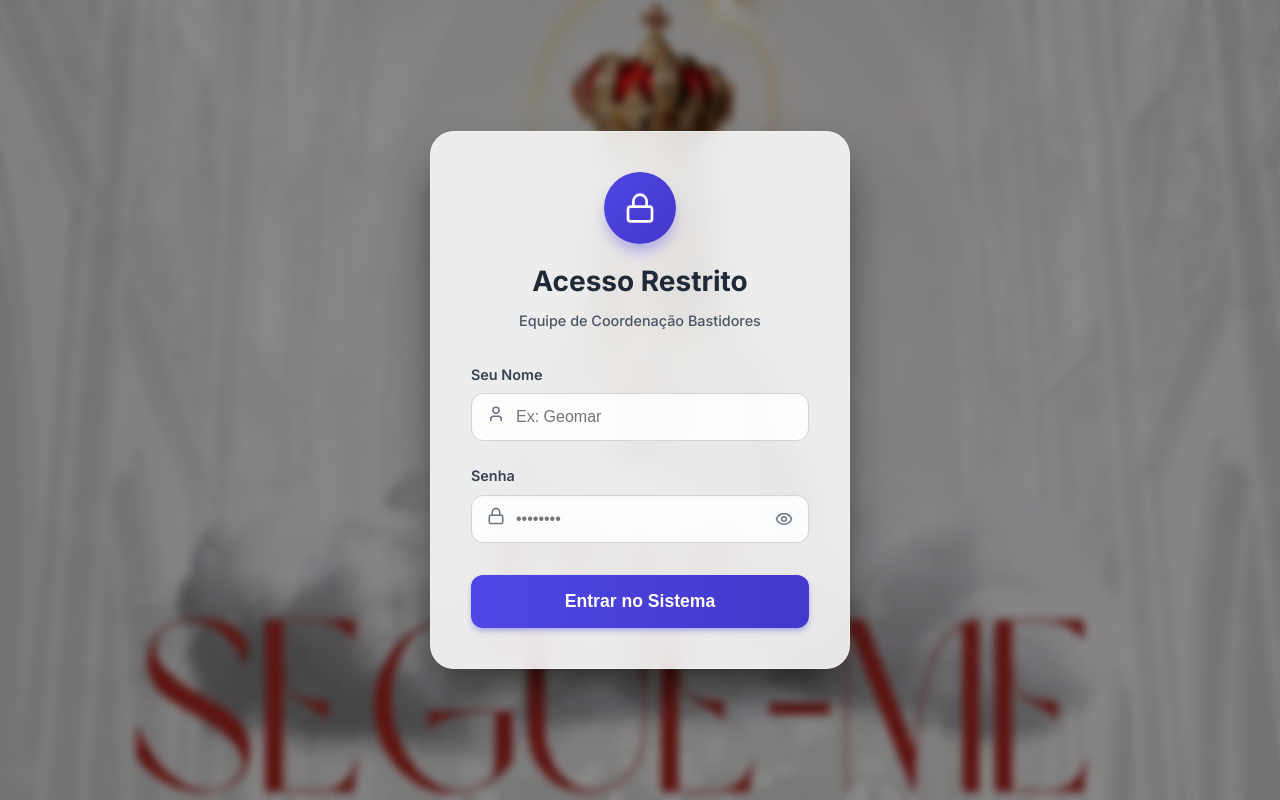
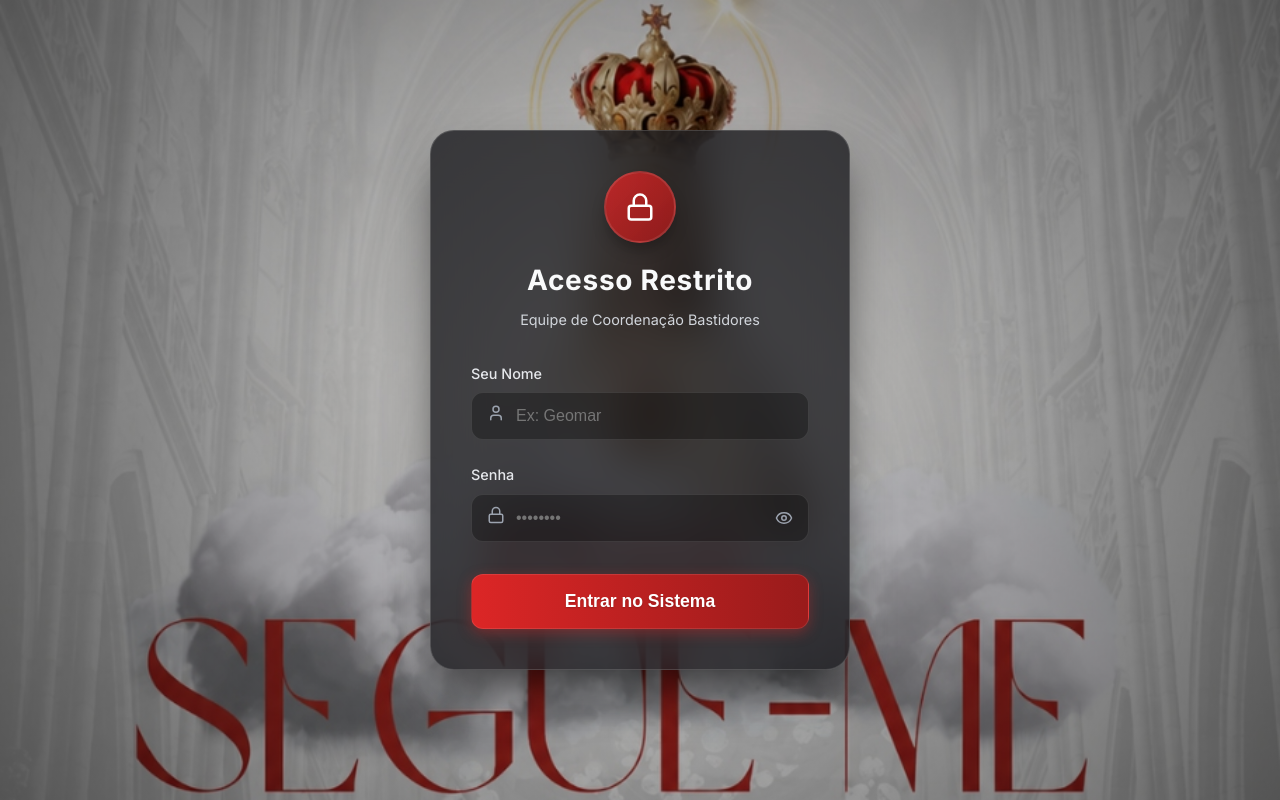
Before and after one commit to geommmar-cpu/bastidores, a React (Vite) app: page / in a window 1280 px wide. Built offline with nearby package versions, Linux system fonts and the light colour scheme; no server answers; the database is empty.

Commit message:
style: mudar card de login para dark glassmorphism com detalhes vermelhos para combinar com o poster

```diff
--- a/src/components/Login.jsx
+++ b/src/components/Login.jsx
@@ -45,13 +45,11 @@ const Login = ({ onLogin, coordinators = [] }) => {
       padding: '1rem',
       position: 'relative'
     }}>
-      {/* Overlay Escuro para destacar o card */}
+      {/* Dark gradient overlay to ensure the poster looks good and the card pops */}
       <div style={{
         position: 'absolute',
         top: 0, left: 0, right: 0, bottom: 0,
-        backgroundColor: 'rgba(0, 0, 0, 0.45)',
-        backdropFilter: 'blur(4px)',
-        WebkitBackdropFilter: 'blur(4px)'
+        background: 'radial-gradient(circle, rgba(0,0,0,0.1) 0%, rgba(0,0,0,0.6) 100%)',
       }}></div>
 
       <div style={{
@@ -61,30 +59,31 @@ const Login = ({ onLogin, coordinators = [] }) => {
         padding: '2.5rem',
         borderRadius: '1.5rem',
         boxShadow: '0 25px 50px -12px rgba(0, 0, 0, 0.75)',
-        border: '1px solid rgba(255, 255, 255, 0.3)',
-        backgroundColor: 'rgba(255, 255, 255, 0.85)',
-        backdropFilter: 'blur(16px)',
-        WebkitBackdropFilter: 'blur(16px)',
+        border: '1px solid rgba(255, 255, 255, 0.15)',
+        backgroundColor: 'rgba(20, 20, 25, 0.75)',
+        backdropFilter: 'blur(24px)',
+        WebkitBackdropFilter: 'blur(24px)',
       }}>
 
         <div style={{ textAlign: 'center', marginBottom: '2rem' }}>
           <div style={{
             width: '72px',
             height: '72px',
-            background: 'linear-gradient(135deg, var(--primary) 0%, var(--primary-hover) 100%)',
+            background: 'linear-gradient(135deg, rgba(220, 38, 38, 0.8) 0%, rgba(153, 27, 27, 0.9) 100%)',
             borderRadius: '50%',
             display: 'flex',
             alignItems: 'center',
             justifyContent: 'center',
             margin: '0 auto 1rem auto',
-            boxShadow: '0 10px 15px -3px rgba(79, 70, 229, 0.4)'
+            boxShadow: '0 10px 15px -3px rgba(0, 0, 0, 0.3)',
+            border: '2px solid rgba(255,255,255,0.1)'
           }}>
-            <Lock size={32} color="white" />
+            <Lock size={30} color="white" />
           </div>
-          <h2 style={{ fontSize: '1.75rem', fontWeight: '800', margin: '0', color: '#1F2937' }}>
+          <h2 style={{ fontSize: '1.75rem', fontWeight: '800', margin: '0', color: '#F9FAFB', letterSpacing: '0.025em' }}>
             Acesso Restrito
           </h2>
-          <p style={{ fontSize: '0.9rem', color: '#4B5563', margin: '0.5rem 0 0 0', fontWeight: '500' }}>
+          <p style={{ fontSize: '0.9rem', color: '#D1D5DB', margin: '0.5rem 0 0 0', fontWeight: '400' }}>
             Equipe de Coordenação Bastidores
           </p>
         </div>
@@ -92,11 +91,11 @@ const Login = ({ onLogin, coordinators = [] }) => {
         <form onSubmit={handleSubmit} style={{ display: 'flex', flexDirection: 'column', gap: '1.5rem' }}>
 
           <div>
-            <label style={{ display: 'block', fontWeight: '600', marginBottom: '0.5rem', color: '#374151', fontSize: '0.9rem' }}>
+            <label style={{ display: 'block', fontWeight: '500', marginBottom: '0.5rem', color: '#E5E7EB', fontSize: '0.9rem' }}>
               Seu Nome
             </label>
             <div style={{ position: 'relative' }}>
-              <div style={{ position: 'absolute', top: '50%', left: '1rem', transform: 'translateY(-50%)', color: '#6B7280' }}>
+              <div style={{ position: 'absolute', top: '50%', left: '1rem', transform: 'translateY(-50%)', color: '#9CA3AF' }}>
                 <User size={18} />
               </div>
               <input
@@ -109,25 +108,25 @@ const Login = ({ onLogin, coordinators = [] }) => {
                   width: '100%',
                   padding: '0.875rem 1rem 0.875rem 2.75rem',
                   borderRadius: '0.75rem',
-                  border: '1px solid #D1D5DB',
-                  backgroundColor: 'rgba(255, 255, 255, 0.9)',
+                  border: '1px solid rgba(255,255,255,0.1)',
+                  backgroundColor: 'rgba(0, 0, 0, 0.3)',
+                  color: 'white',
                   fontSize: '1rem',
                   outline: 'none',
-                  transition: 'all 0.2s',
-                  boxShadow: 'inset 0 2px 4px 0 rgba(0, 0, 0, 0.02)'
+                  transition: 'all 0.3s',
                 }}
-                onFocus={(e) => { e.target.style.borderColor = 'var(--primary)'; e.target.style.boxShadow = '0 0 0 3px rgba(79,70,229,0.2)'; }}
-                onBlur={(e) => { e.target.style.borderColor = '#D1D5DB'; e.target.style.boxShadow = 'inset 0 2px 4px 0 rgba(0, 0, 0, 0.02)'; }}
+                onFocus={(e) => { e.target.style.borderColor = 'rgba(220, 38, 38, 0.6)'; e.target.style.backgroundColor = 'rgba(0,0,0,0.5)'; }}
+                onBlur={(e) => { e.target.style.borderColor = 'rgba(255,255,255,0.1)'; e.target.style.backgroundColor = 'rgba(0, 0, 0, 0.3)'; }}
               />
             </div>
           </div>
 
           <div>
-            <label style={{ display: 'block', fontWeight: '600', marginBottom: '0.5rem', color: '#374151', fontSize: '0.9rem' }}>
+            <label style={{ display: 'block', fontWeight: '500', marginBottom: '0.5rem', color: '#E5E7EB', fontSize: '0.9rem' }}>
               Senha
             </label>
             <div style={{ position: 'relative' }}>
-              <div style={{ position: 'absolute', top: '50%', left: '1rem', transform: 'translateY(-50%)', color: '#6B7280' }}>
+              <div style={{ position: 'absolute', top: '50%', left: '1rem', transform: 'translateY(-50%)', color: '#9CA3AF' }}>
                 <Lock size={18} />
               </div>
               <input
@@ -140,15 +139,15 @@ const Login = ({ onLogin, coordinators = [] }) => {
                   width: '100%',
                   padding: '0.875rem 3rem 0.875rem 2.75rem',
                   borderRadius: '0.75rem',
-                  border: '1px solid #D1D5DB',
-                  backgroundColor: 'rgba(255, 255, 255, 0.9)',
+                  border: '1px solid rgba(255,255,255,0.1)',
+                  backgroundColor: 'rgba(0, 0, 0, 0.3)',
+                  color: 'white',
                   fontSize: '1rem',
                   outline: 'none',
-                  transition: 'all 0.2s',
-                  boxShadow: 'inset 0 2px 4px 0 rgba(0, 0, 0, 0.02)'
+                  transition: 'all 0.3s',
                 }}
-                onFocus={(e) => { e.target.style.borderColor = 'var(--primary)'; e.target.style.boxShadow = '0 0 0 3px rgba(79,70,229,0.2)'; }}
-                onBlur={(e) => { e.target.style.borderColor = '#D1D5DB'; e.target.style.boxShadow = 'inset 0 2px 4px 0 rgba(0, 0, 0, 0.02)'; }}
+                onFocus={(e) => { e.target.style.borderColor = 'rgba(220, 38, 38, 0.6)'; e.target.style.backgroundColor = 'rgba(0,0,0,0.5)'; }}
+                onBlur={(e) => { e.target.style.borderColor = 'rgba(255,255,255,0.1)'; e.target.style.backgroundColor = 'rgba(0, 0, 0, 0.3)'; }}
               />
               <button
                 type="button"
@@ -160,7 +159,7 @@ const Login = ({ onLogin, coordinators = [] }) => {
                   transform: 'translateY(-50%)',
                   background: 'none',
                   border: 'none',
-                  color: '#6B7280',
+                  color: '#9CA3AF',
                   cursor: 'pointer',
                   padding: 0,
                   display: 'flex',
@@ -176,13 +175,13 @@ const Login = ({ onLogin, coordinators = [] }) => {
           {error && (
             <div style={{
               padding: '0.875rem',
-              backgroundColor: '#FEF2F2',
-              color: '#991B1B',
+              backgroundColor: 'rgba(239, 68, 68, 0.1)',
+              color: '#FCA5A5',
               borderRadius: '0.5rem',
-              border: '1px solid #F87171',
+              border: '1px solid rgba(239, 68, 68, 0.3)',
               fontSize: '0.875rem',
               textAlign: 'center',
-              fontWeight: '600'
+              fontWeight: '500'
             }}>
               {error}
             </div>
@@ -198,14 +197,15 @@ const Login = ({ onLogin, coordinators = [] }) => {
               borderRadius: '0.75rem',
               marginTop: '0.5rem',
               color: 'white',
-              background: 'linear-gradient(to right, var(--primary), var(--primary-hover))',
-              border: 'none',
+              background: 'linear-gradient(to right, #DC2626, #991B1B)',
+              border: '1px solid rgba(255,255,255,0.1)',
               cursor: 'pointer',
-              boxShadow: '0 4px 6px -1px rgba(79, 70, 229, 0.3), 0 2px 4px -1px rgba(79, 70, 229, 0.2)',
-              transition: 'all 0.2s'
+              boxShadow: '0 4px 14px 0 rgba(220, 38, 38, 0.39)',
+              transition: 'all 0.2s',
+              textShadow: '0 1px 2px rgba(0,0,0,0.2)'
             }}
-            onMouseOver={(e) => e.target.style.filter = 'brightness(1.1)'}
-            onMouseOut={(e) => e.target.style.filter = 'brightness(1)'}
+            onMouseOver={(e) => e.target.style.transform = 'translateY(-2px)'}
+            onMouseOut={(e) => e.target.style.transform = 'translateY(0)'}
           >
             Entrar no Sistema
           </button>
```
